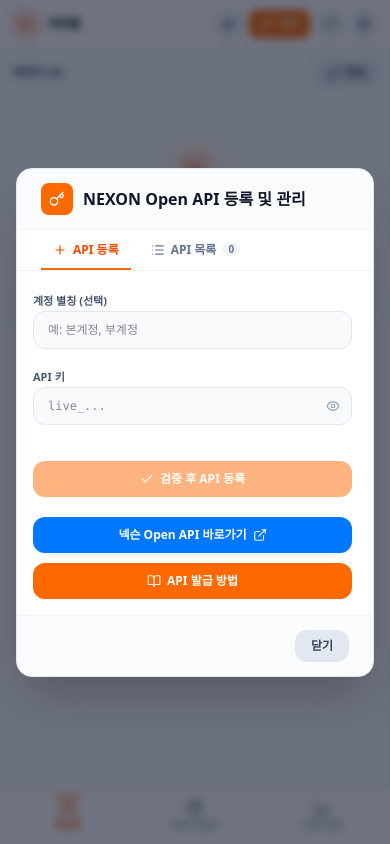
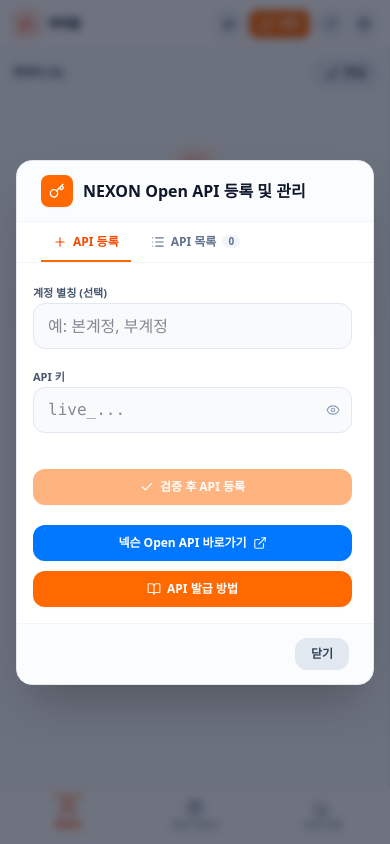
Before and after one commit to earoon4505/Mchedule, a React (Vite) app: page / in a window 390 px wide. Built offline with nearby package versions, Linux system fonts and the light colour scheme.

Commit message:
모바일 수정2

```diff
--- a/index.html
+++ b/index.html
@@ -2,7 +2,7 @@
 <html lang="en">
   <head>
     <meta charset="UTF-8" />
-    <meta name="viewport" content="width=device-width, initial-scale=1.0, viewport-fit=cover" />
+    <meta name="viewport" content="width=device-width, initial-scale=1.0, maximum-scale=1.0, user-scalable=no, viewport-fit=cover" />
     <title>메케줄 - 메이플스토리 스케줄러</title>
     <link rel="icon" type="image/x-icon" href="/favicon.ico" />
     <link rel="shortcut icon" href="/favicon.ico" />
--- a/metadata.json
+++ b/metadata.json
@@ -1,5 +1,5 @@
 {
-  "name": "메케줄 1.0.6",
+  "name": "Remix (현)메케줄 1.0.6",
   "description": "NEXON Open API 연동 메이플스토리 스케줄러",
   "requestFramePermissions": [
     "notifications"
--- a/src/App.tsx
+++ b/src/App.tsx
@@ -2013,7 +2013,7 @@
   }
 
   return (
-    <div className={`h-screen w-screen flex flex-col overflow-hidden ${settings.darkMode ? 'dark bg-slate-950 text-slate-100' : 'bg-[#F8F9FB] text-slate-800'}`}>
+    <div className={`h-[100dvh] lg:h-screen w-screen flex flex-col overflow-hidden ${settings.darkMode ? 'dark bg-slate-950 text-slate-100' : 'bg-[#F8F9FB] text-slate-800'}`}>
       {/* 1. 상단 Windows 헤더 */}
       <WindowHeader
         characters={characters}
@@ -2234,7 +2234,7 @@
               </div>
 
               {/* 스크롤 가능한 콘텐츠 뷰 (모바일 브라우저 하단 툴바 및 하단바 가림 방지 여유 공간 확보) */}
-              <div className="flex-1 overflow-y-scroll p-4 sm:p-6 space-y-6 custom-scrollbar [scrollbar-gutter:stable] pb-24 lg:pb-6 pb-[calc(env(safe-area-inset-bottom,0px)+5.5rem)] lg:pb-6">
+              <div className="flex-1 overflow-y-scroll p-4 sm:p-6 space-y-6 custom-scrollbar [scrollbar-gutter:stable] pb-[calc(env(safe-area-inset-bottom,0px)+5rem)] lg:pb-6">
                 {(activeTab === 'all' || activeTab === 'daily') && (
                   <DailyTaskList
                     key={`${activeCharacter.id}-${collapseTrigger}-daily`}
--- a/src/components/character/CharacterSidebar.tsx
+++ b/src/components/character/CharacterSidebar.tsx
@@ -197,7 +197,7 @@
       </div>
 
       {/* 캐릭터 목록 스크롤 뷰 (스크롤바 숨김: no-scrollbar, 모바일 터치 세로 스크롤 및 하단바·브라우저 메뉴 가림 방지 여백 확보) */}
-      <div className="flex-1 overflow-y-auto p-3 space-y-2.5 no-scrollbar touch-pan-y overscroll-contain pb-24 pb-[calc(env(safe-area-inset-bottom,0px)+5.5rem)] lg:pb-3">
+      <div className="flex-1 overflow-y-auto p-3 space-y-2.5 no-scrollbar touch-pan-y overscroll-contain pb-[calc(env(safe-area-inset-bottom,0px)+5rem)] lg:pb-3">
         {displayedCharacters.length === 0 ? (
           <div className="text-center py-10 px-4 text-slate-400">
             <div className="w-12 h-12 mx-auto mb-3 rounded-2xl bg-orange-50/80 dark:bg-orange-950/30 border border-orange-200/80 dark:border-orange-900/40 flex items-center justify-center p-2 shadow-xs">
--- a/src/components/common/WindowHeader.tsx
+++ b/src/components/common/WindowHeader.tsx
@@ -74,7 +74,7 @@
           (window as any).electronAPI.maximize();
         }
       }}
-      className="h-12 bg-white dark:bg-slate-900 border-b border-slate-200/80 dark:border-slate-800 flex items-center justify-between px-3 select-none flex-shrink-0 z-30 transition-colors titlebar-drag"
+      className="h-[calc(3rem+env(safe-area-inset-top,0px))] pt-[env(safe-area-inset-top,0px)] lg:h-12 lg:pt-0 bg-white dark:bg-slate-900 border-b border-slate-200/80 dark:border-slate-800 flex items-center justify-between px-3 select-none flex-shrink-0 z-30 transition-colors titlebar-drag"
     >
       {/* 1. 좌측 영역: 앱 로고 & 미완료 캐릭터 알림 뱃지 */}
       <div className="flex items-center gap-3 flex-shrink-0 min-w-0">
--- a/src/components/settings/ApiKeyModal.tsx
+++ b/src/components/settings/ApiKeyModal.tsx
@@ -441,7 +441,7 @@
                     value={aliasInput}
                     onChange={(e) => setAliasInput(e.target.value)}
                     placeholder="예: 본계정, 부계정"
-                    className="w-full px-3.5 py-2.5 bg-slate-50 dark:bg-slate-800 border border-slate-200 dark:border-slate-700 rounded-xl text-xs text-slate-900 dark:text-white focus:outline-hidden focus:ring-2 focus:ring-orange-500 focus:border-transparent transition-all"
+                    className="w-full px-3.5 py-2.5 bg-slate-50 dark:bg-slate-800 border border-slate-200 dark:border-slate-700 rounded-xl text-base sm:text-xs text-slate-900 dark:text-white focus:outline-hidden focus:ring-2 focus:ring-orange-500 focus:border-transparent transition-all"
                   />
                 </div>
 
@@ -457,7 +457,7 @@
                       value={apiKeyInput}
                       onChange={(e) => setApiKeyInput(e.target.value.trim())}
                       placeholder="live_..."
-                      className="w-full pl-3.5 pr-20 py-2.5 bg-slate-50 dark:bg-slate-800 border border-slate-200 dark:border-slate-700 rounded-xl text-xs font-mono text-slate-900 dark:text-white focus:outline-hidden focus:ring-2 focus:ring-orange-500 focus:border-transparent transition-all"
+                      className="w-full pl-3.5 pr-20 py-2.5 bg-slate-50 dark:bg-slate-800 border border-slate-200 dark:border-slate-700 rounded-xl text-base sm:text-xs font-mono text-slate-900 dark:text-white focus:outline-hidden focus:ring-2 focus:ring-orange-500 focus:border-transparent transition-all"
                     />
 
                     <div className="absolute right-2 top-1/2 -translate-y-1/2 flex items-center gap-1">
@@ -600,7 +600,7 @@
                                 value={editingAlias}
                                 onChange={(e) => setEditingAlias(e.target.value)}
                                 placeholder="예: 본계정, 부계정"
-                                className="w-full px-2.5 py-1.5 text-xs font-bold bg-slate-50 dark:bg-slate-800 border border-slate-300 dark:border-slate-700 rounded-lg text-slate-800 dark:text-slate-100 focus:outline-hidden focus:border-orange-500"
+                                className="w-full px-2.5 py-1.5 text-base sm:text-xs font-bold bg-slate-50 dark:bg-slate-800 border border-slate-300 dark:border-slate-700 rounded-lg text-slate-800 dark:text-slate-100 focus:outline-hidden focus:border-orange-500"
                                 onKeyDown={(e) => {
                                   if (e.key === 'Enter') handleSaveEdit(item);
                                   if (e.key === 'Escape') setEditingKeyId(null);
@@ -619,7 +619,7 @@
                                   value={editingApiKey}
                                   onChange={(e) => setEditingApiKey(e.target.value.trim())}
                                   placeholder="live_..."
-                                  className="w-full pl-2.5 pr-8 py-1.5 text-xs font-mono bg-slate-50 dark:bg-slate-800 border border-slate-300 dark:border-slate-700 rounded-lg text-slate-800 dark:text-slate-100 focus:outline-hidden focus:border-orange-500 select-all"
+                                  className="w-full pl-2.5 pr-8 py-1.5 text-base sm:text-xs font-mono bg-slate-50 dark:bg-slate-800 border border-slate-300 dark:border-slate-700 rounded-lg text-slate-800 dark:text-slate-100 focus:outline-hidden focus:border-orange-500 select-all"
                                   onKeyDown={(e) => {
                                     if (e.key === 'Enter') handleSaveEdit(item);
                                     if (e.key === 'Escape') setEditingKeyId(null);
--- a/src/components/stats/ProgressPanel.tsx
+++ b/src/components/stats/ProgressPanel.tsx
@@ -1153,7 +1153,7 @@
   return (
     <aside
       id="progress-panel"
-      className="w-full lg:w-80 bg-slate-50/90 dark:bg-slate-950/80 border-l border-slate-200/80 dark:border-slate-800/80 flex flex-col flex-1 lg:flex-initial flex-shrink-0 select-none overflow-y-auto no-scrollbar touch-pan-y overscroll-contain h-full pb-24 pb-[calc(env(safe-area-inset-bottom,0px)+5.5rem)] lg:pb-5"
+      className="w-full lg:w-80 bg-slate-50/90 dark:bg-slate-950/80 border-l border-slate-200/80 dark:border-slate-800/80 flex flex-col flex-1 lg:flex-initial flex-shrink-0 select-none overflow-y-auto no-scrollbar touch-pan-y overscroll-contain h-full pb-[calc(env(safe-area-inset-bottom,0px)+5rem)] lg:pb-5"
     >
       {/* 1. 상단 타이틀 및 컨트롤 버튼 (모바일 계정 컨텐츠 모드에서는 요청에 따라 숨김) */}
       {mobileMode !== 'common' && (
--- a/src/index.css
+++ b/src/index.css
@@ -33,6 +33,18 @@
 /* Custom Scrollbar */
 .custom-scrollbar {
   scrollbar-gutter: stable;
+}
+
+/* Mobile input zoom prevention (iOS Safari / Chrome zooms if font-size < 16px) */
+@media screen and (max-width: 768px) {
+  input[type="text"],
+  input[type="password"],
+  input[type="search"],
+  input[type="number"],
+  textarea,
+  select {
+    font-size: 16px !important;
+  }
 }
 
 /* Electron Frameless Window Dragging */
```
